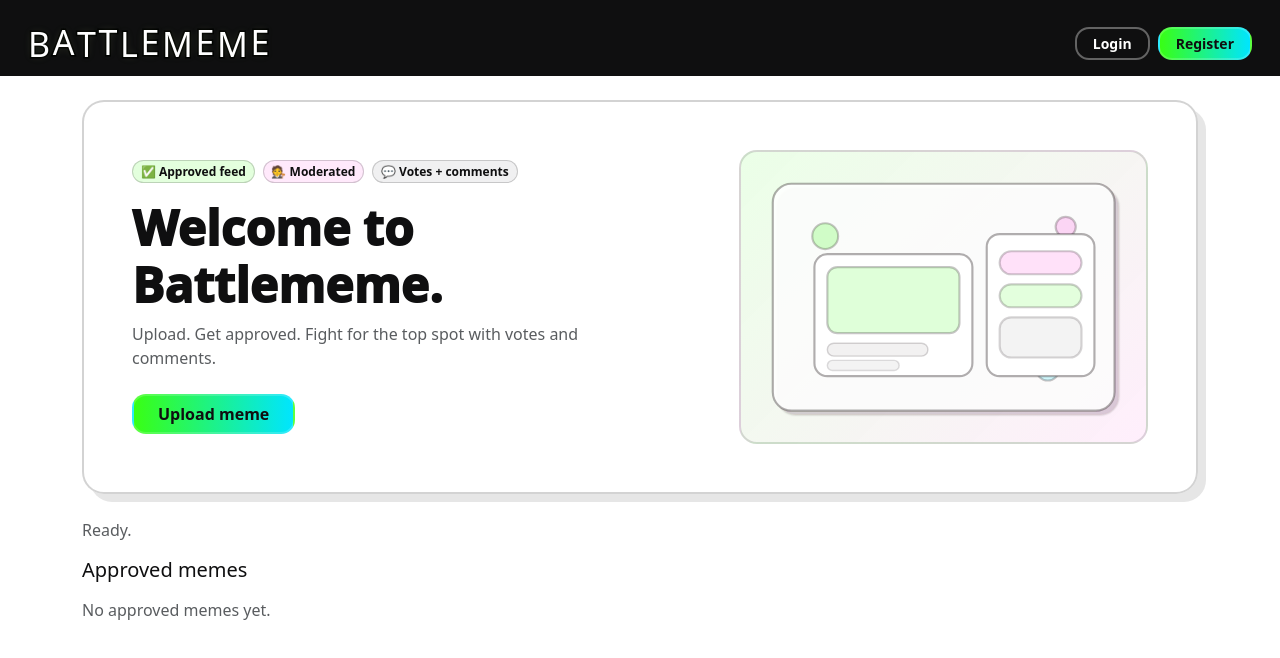
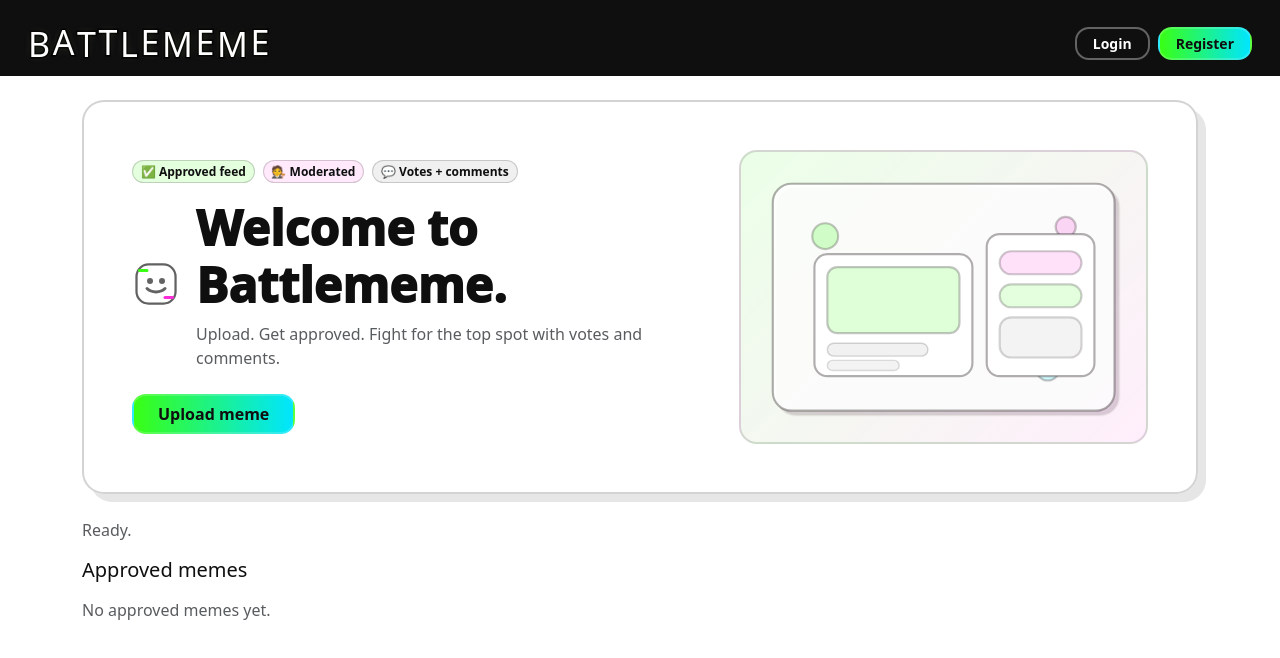
Before and after one commit to LichenMoontree/meme-arena, a website built with Vite: page src/pages/home/index.html in a window 1280 px wide. Built offline with nearby package versions, Linux system fonts and the light colour scheme; some packages are replaced by stand-ins of ours; no server answers; the database is empty; a web font is replaced by a local one.

Commit message:
UI: add hero icon next to title

```diff
--- a/src/pages/home/index.html
+++ b/src/pages/home/index.html
@@ -25,12 +25,26 @@
               </span>
             </div>
 
+            <!-- ✅ Image next to the title -->
+            <div class="d-flex align-items-center gap-3">
+              <svg width="56" height="56" viewBox="0 0 64 64" aria-label="Sticker icon">
+                <rect x="6" y="6" width="52" height="52" rx="16" fill="white" stroke="rgba(15,15,16,0.65)" stroke-width="3"/>
+                <path d="M20 38c6 6 18 6 24 0" fill="none" stroke="rgba(15,15,16,0.65)" stroke-width="4" stroke-linecap="round"/>
+                <circle cx="24" cy="28" r="4" fill="rgba(15,15,16,0.65)"/>
+                <circle cx="40" cy="28" r="4" fill="rgba(15,15,16,0.65)"/>
+                <path d="M10 14h10" stroke="#39ff14" stroke-width="4" stroke-linecap="round"/>
+                <path d="M44 50h10" stroke="#ff2bd6" stroke-width="4" stroke-linecap="round"/>
+              </svg>
+
+              <div>
                 <h1 class="display-5 m-0" style="font-weight: 950; color:#0f0f10;">
                   Welcome to Battlememe.
                 </h1>
                 <p class="mt-2 mb-0 text-muted" style="max-width: 52ch;">
                   Upload. Get approved. Fight for the top spot with votes and comments.
                 </p>
+              </div>
+            </div>
 
             <div class="d-flex flex-wrap gap-2 mt-4">
               <a class="btn btn-primary px-4" href="/src/pages/upload/index.html">Upload meme</a>
@@ -40,7 +54,6 @@
 
           <div class="col-12 col-lg-5">
             <div class="ma-hero-blob p-3">
-              <!-- Keep your existing SVG block here (unchanged) -->
               <svg viewBox="0 0 520 360" width="100%" height="auto" aria-label="Hero illustration">
                 <defs>
                   <filter id="shadow" x="-20%" y="-20%" width="140%" height="140%">
```
Lines whose indentation alone changed are shown as unchanged.
